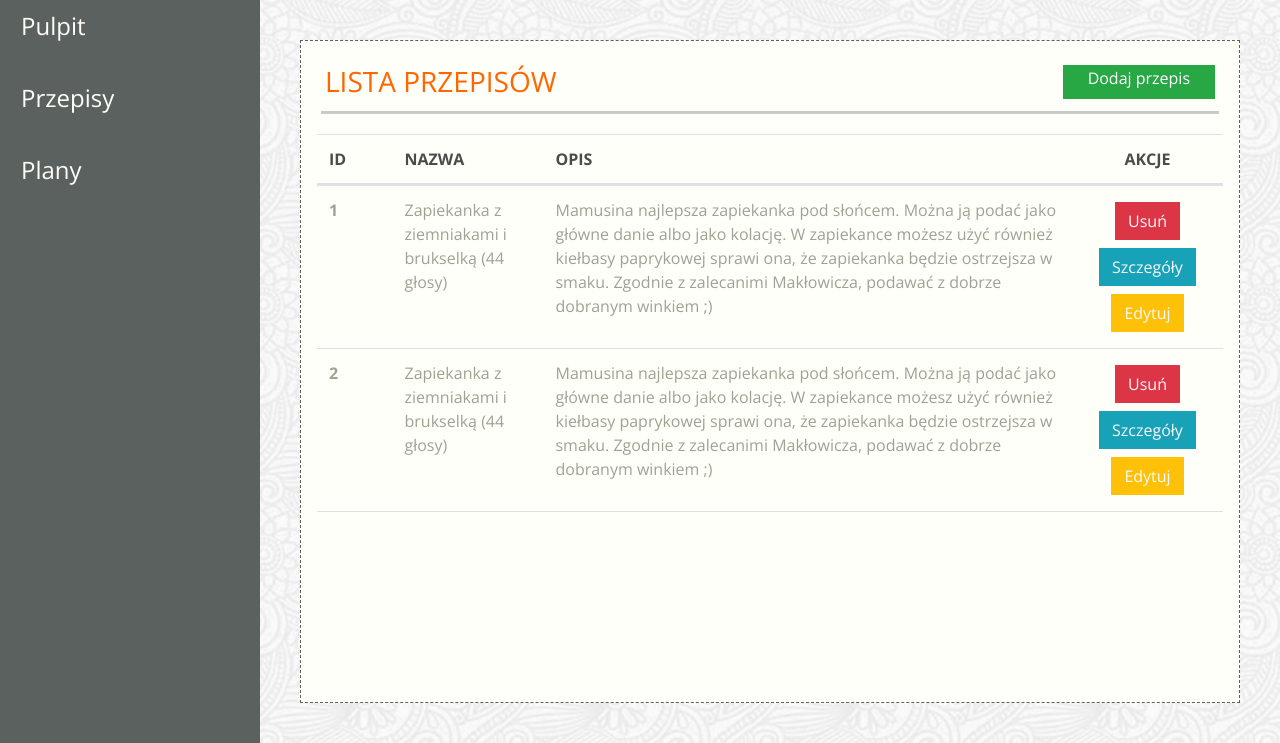
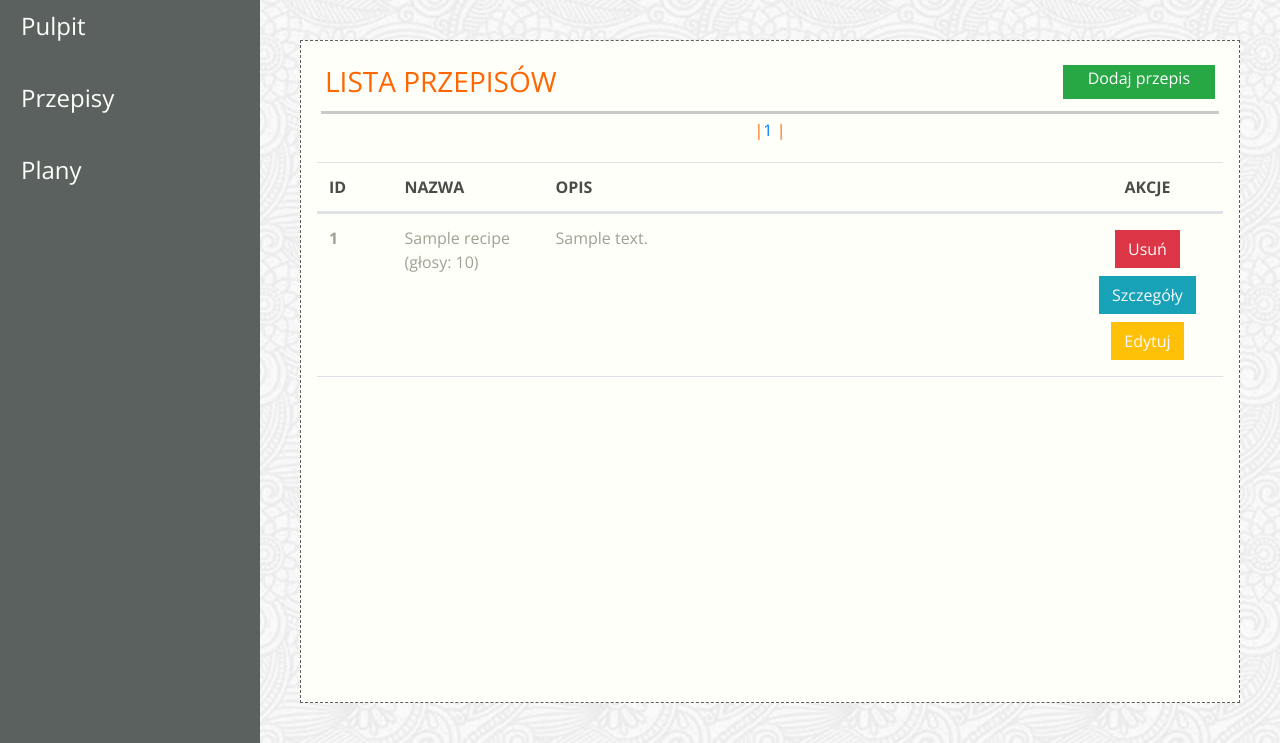
Before and after one commit to wszoltysek/diet_planner, a Django app: template jedzonko/templates/app-recipes.html in a window 1280 px wide. Shown: the part 84-827 px from the top of the page. Run offline with Django 3.2, Linux system fonts and the light colour scheme; the template is opened without the code that fills it: most values are stand-ins (such as "Sample title", 1, 10 or a date in 2020); some libraries are stand-ins or nearby versions; some web fonts are replaced.

Commit message:
Zadanie 3.1, dodana komenda add_recipe

```diff
--- a/jedzonko/templates/app-recipes.html
+++ b/jedzonko/templates/app-recipes.html
@@ -20,37 +20,15 @@
             <th scope="col" class="col-2 center">AKCJE</th>
         </tr>
         </thead>
+        {% for recipe in recipes %}
         <tbody class="text-color-lighter">
+
         <tr class="d-flex">
-            <th scope="row" class="col-1">1</th>
+            <th scope="row" class="col-1">{{ recipe.id }}</th>
             <td class="col-2">
-                Zapiekanka z ziemniakami i brukselką (44 głosy)
+                {{ recipe.name }}<br>(głosy: {{ recipe.votes }})
             </td>
-            <td clas="col-7">Mamusina najlepsza zapiekanka pod słońcem. Można ją
-                podać jako główne danie albo jako kolację. W zapiekance możesz
-                użyć również kiełbasy paprykowej sprawi ona, że zapiekanka
-                będzie ostrzejsza w smaku. Zgodnie z zalecanimi Makłowicza,
-                podawać z dobrze dobranym winkiem ;)
-            </td>
-            <td class="col-2 d-flex align-items-center justify-content-center flex-wrap">
-                <a href="#"
-                   class="btn btn-danger rounded-0 text-light m-1">Usuń</a>
-                <a href="/app-recipe-details.html"
-                   class="btn btn-info rounded-0 text-light m-1">Szczegóły</a>
-                <a href="/app-edit-recipe.html"
-                   class="btn btn-warning rounded-0 text-light m-1">Edytuj</a>
-            </td>
-        </tr>
-        <tr class="d-flex">
-            <th scope="row" class="col-1">2</th>
-            <td class="col-2">
-                Zapiekanka z ziemniakami i brukselką (44 głosy)
-            </td>
-            <td clas="col-7">Mamusina najlepsza zapiekanka pod słońcem. Można ją
-                podać jako główne danie albo jako kolację. W zapiekance możesz
-                użyć również kiełbasy paprykowej sprawi ona, że zapiekanka
-                będzie ostrzejsza w smaku. Zgodnie z zalecanimi Makłowicza,
-                podawać z dobrze dobranym winkiem ;)
+            <td class="col-7">{{ recipe.description }}
             </td>
             <td class="col-2 d-flex align-items-center justify-content-center flex-wrap">
                 <a href="#"
@@ -62,6 +40,32 @@
             </td>
         </tr>
         </tbody>
+        {% endfor %}
+{#    Tu się zaczyna paginacja - nowy kod #}
+            <div class="dashboard-menu">
+
+                <span class="color-header text-lowercase">
+                    {% if recipes.has_previous %}
+                        <a href="?page={{ recipes.previous_page_number }}">&laquo; poprzednia</a>
+                    {% elif recipes.has_previous == False %}
+                        &laquo; poprzednia
+                    {% endif %}
+
+                    <span class="color-header text-uppercase">
+                    {% for page in recipes.paginator.page_range %}
+                    |<a href="?page={{ page }}">{{ page }}</a>
+                    {% endfor %}|
+                    </span>
+
+                    {% if recipes.has_next %}
+                        <a href="?page={{ recipes.next_page_number }}">następna &raquo;</a>
+                    {% elif recipes.has_next == False %}
+                    następna &raquo;
+                    {% endif %}
+                </span>
+
+            </div>
+{#    Tu się kończy paginacja #}
     </table>
 </div>
 {% endblock content %}
```
Also changed, not shown: jedzonko/management/commands/add_recipe.py (added, +22 -0 lines), jedzonko/views.py (+9 -1 lines).
